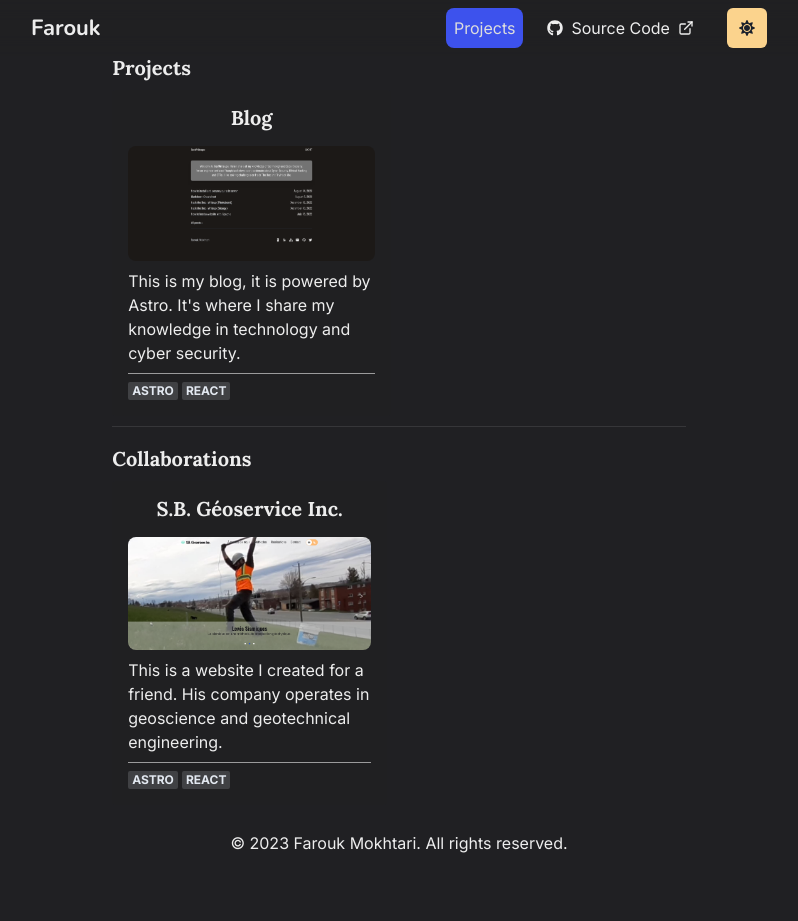
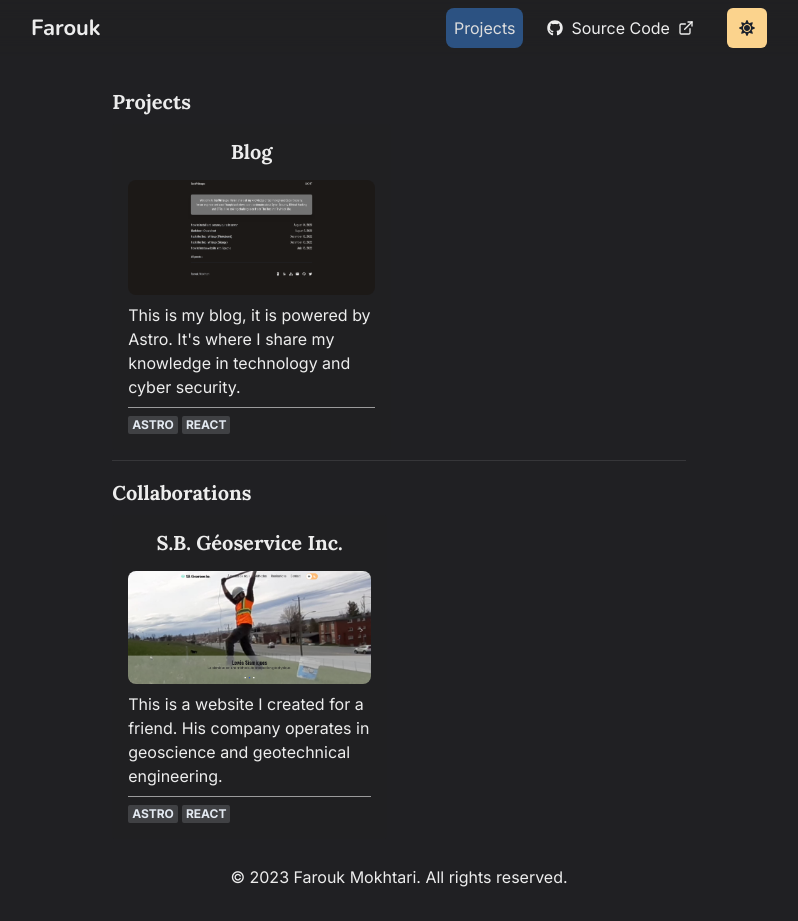
Before and after one commit to duncan-f/fmokhtari.com, a Next.js app: page /projects in a window 1280 px wide. Shown: the whole page, without its empty margins (241-1039 px from the left). Before the commit the page ends 887 px from the top, so only its background shows below. Built offline with nearby package versions, Linux system fonts and the light colour scheme.

Commit message:
:white_check_mark: fix margins and colors

```diff
--- a/components/navbar.tsx
+++ b/components/navbar.tsx
@@ -45,7 +45,7 @@
       p={2}
       as={NextLink}
       href={href}
-      bg={active ? "primary" : undefined}
+      bg={active ? "blue.700" : undefined}
       color={active ? "#ddd" : inactiveColor}
       target={target}
       borderRadius="lg"
--- a/layouts/main.tsx
+++ b/layouts/main.tsx
@@ -13,7 +13,7 @@
     <Box as="main" pb={8}>
       <Navbar path={path} />
 
-      <Container maxW="container.md" pt={14}>
+      <Container maxW="container.md" pt="90px">
         {children}
 
         <Footer />
```
